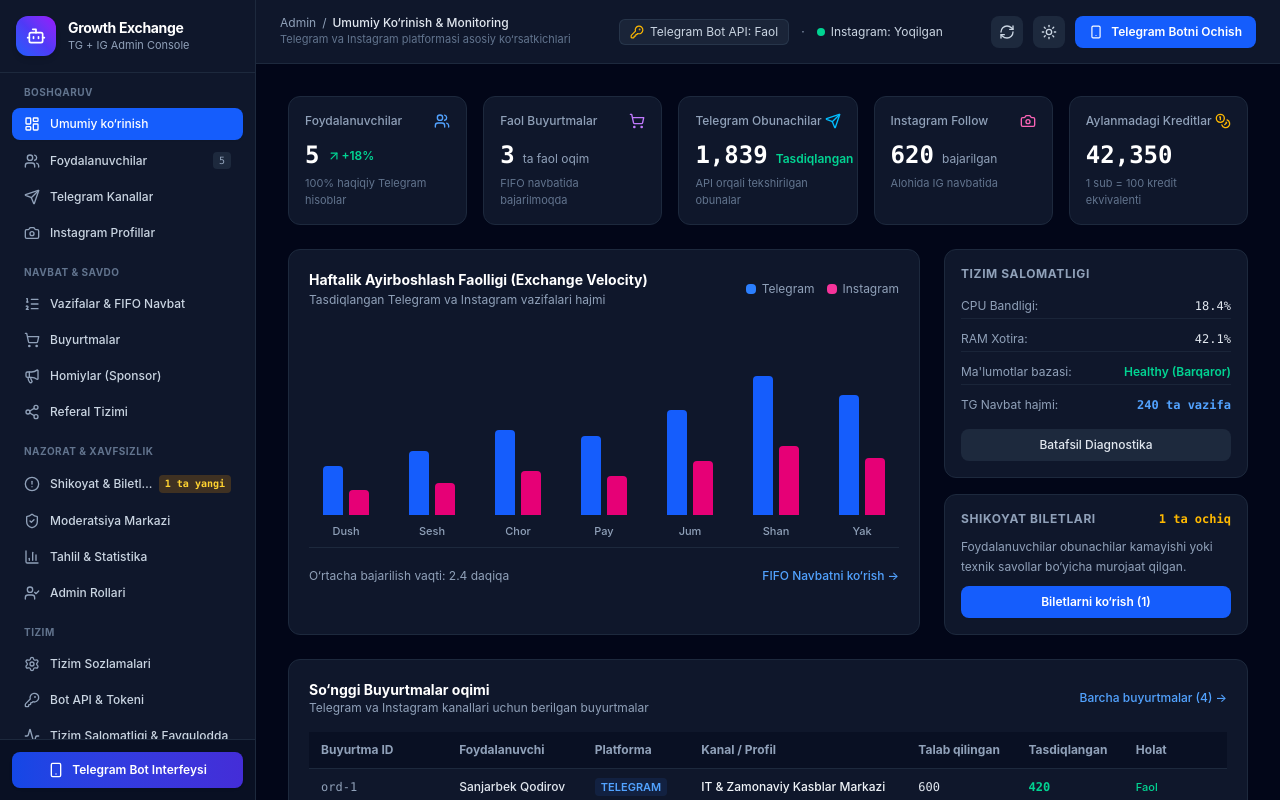
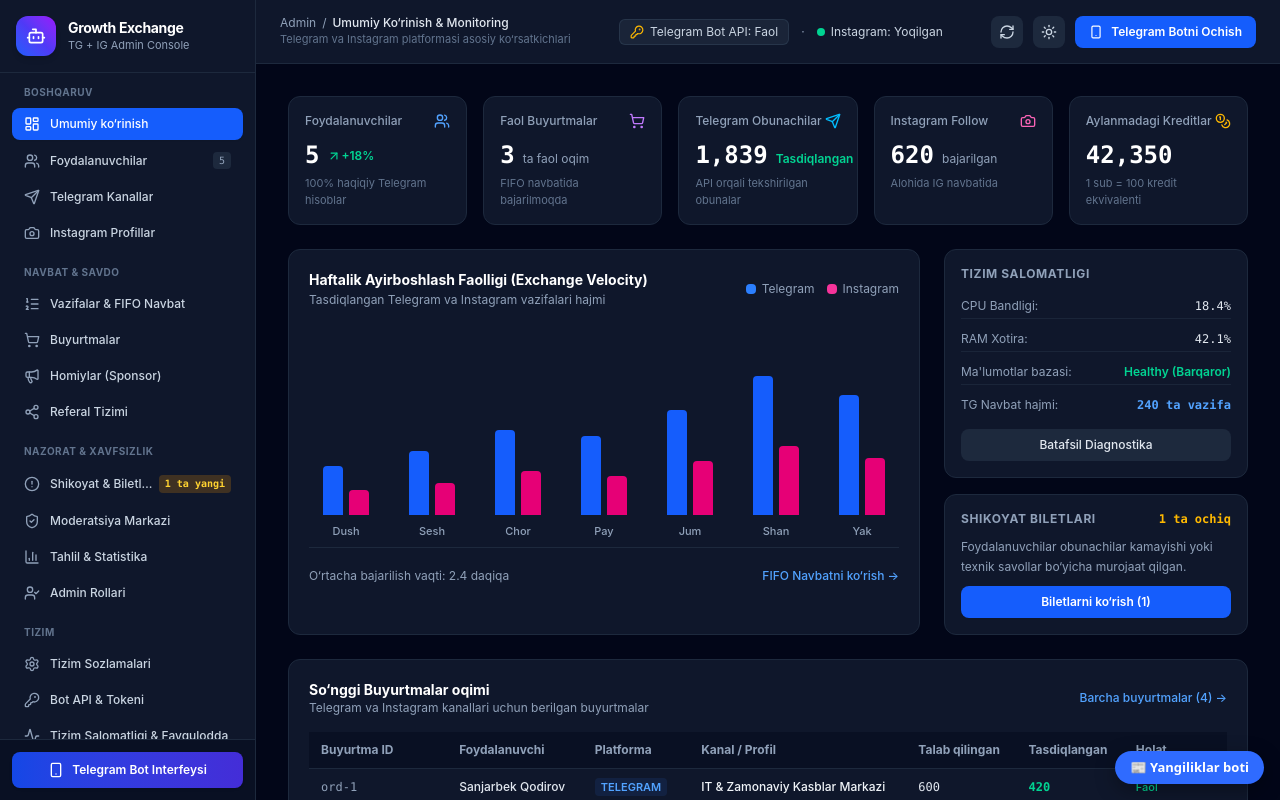
Before and after one commit to FINALBOS4060/growth-exchange-bot, a website: page dist/index.html in a window 1280 px wide. Drawn offline with Linux system fonts and the light colour scheme.

Commit message:
Asosiy panelga news bot sahifasiga havola qo'shish

```diff
--- a/dist/index.html
+++ b/dist/index.html
@@ -17,5 +17,7 @@
   </head>
   <body class="bg-slate-950 text-slate-100 antialiased font-sans selection:bg-blue-600 selection:text-white">
     <div id="root"></div>
+    <!-- News bot boshqaruvi (/news sahifasi) -->
+    <a href="/news" style="position:fixed;right:16px;bottom:16px;z-index:9999;background:#2f6bff;color:#fff;padding:10px 15px;border-radius:999px;font:600 13px/1 system-ui,Segoe UI,Arial;text-decoration:none;box-shadow:0 6px 20px rgba(0,0,0,.35)">📰 Yangiliklar boti</a>
   </body>
 </html>
```
